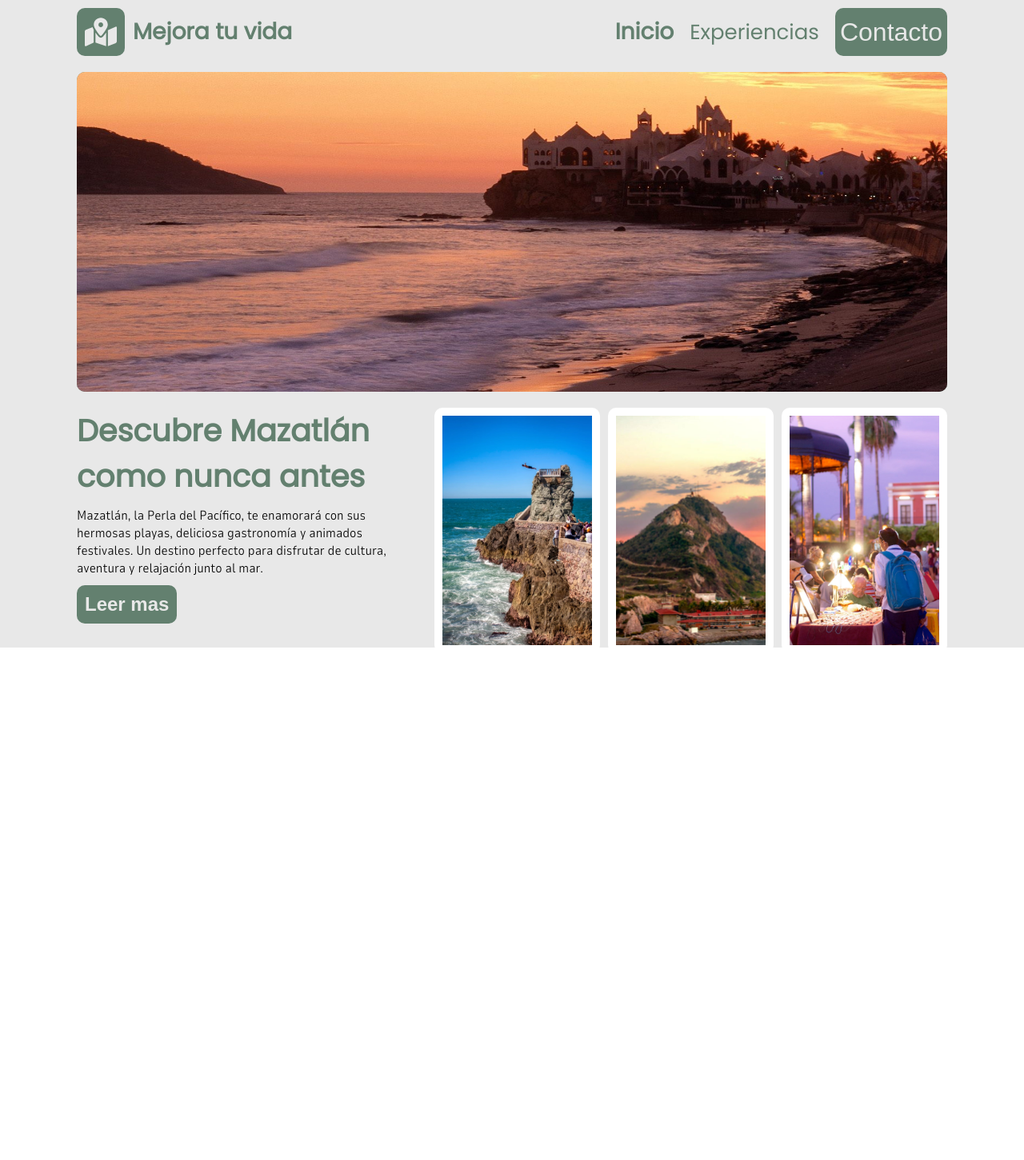
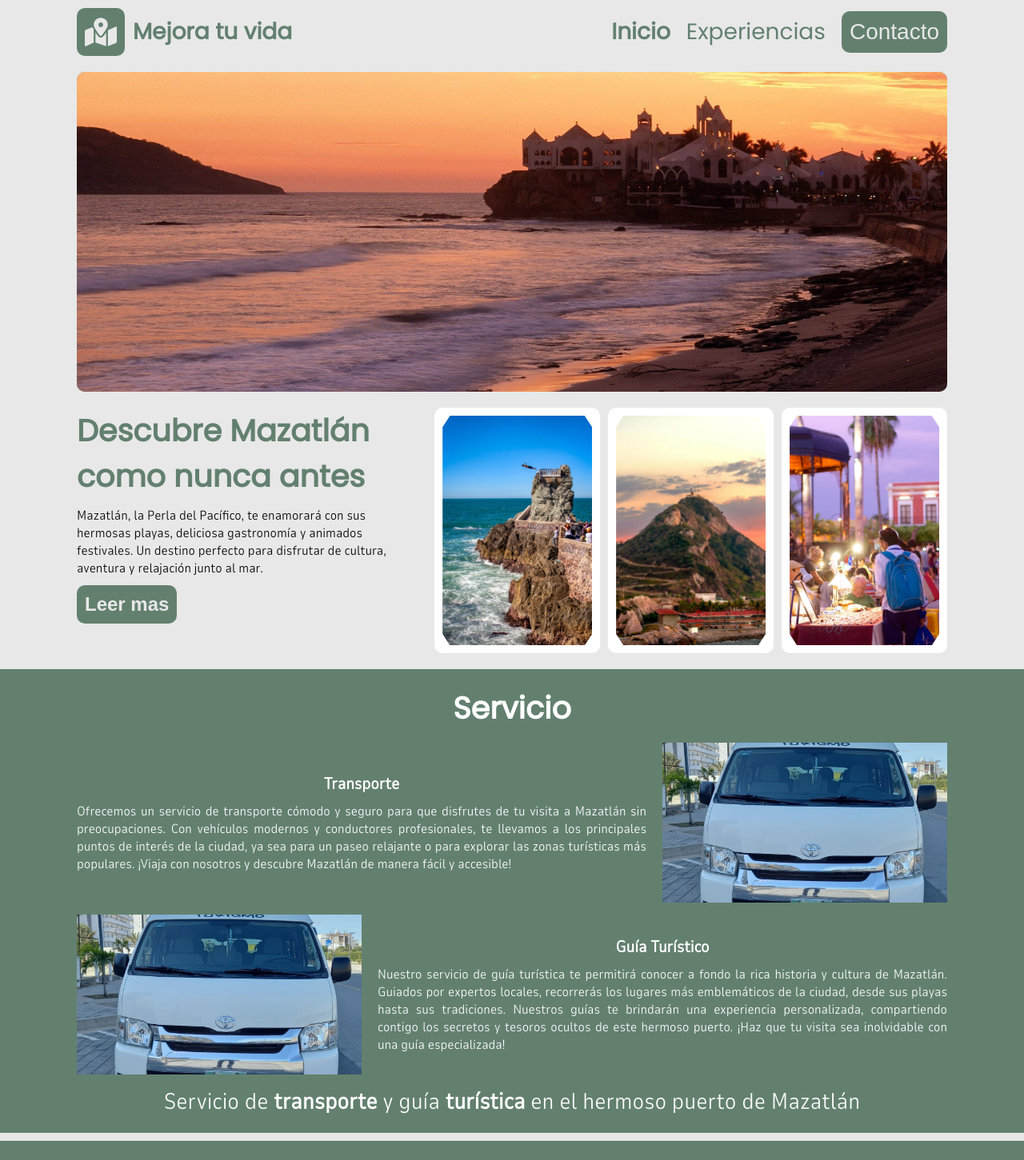
Before and after one commit to Tounka/landingMzt, a React (Create React App) app: page / in a window 1280 px wide. Shown: the top 1451 px of the page at 80% size. Before the commit the page ends 817 px from the top, so only its background shows below. Built offline with nearby package versions, Linux system fonts and the light colour scheme.

Commit message:
Se agrego seccion servicios

```diff
--- a/src/App.js
+++ b/src/App.js
@@ -1,5 +1,6 @@
 
 import { DisplayPrincipal } from './componentesGenerales/Displays';
+import { Footer } from './componentesGenerales/Footer';
 import { MenuHeader } from './componentesGenerales/MenuHeader';
 
 import './index.css';
@@ -12,6 +13,7 @@ function App() {
 
       <IndexSecciones />
 
+      <Footer />
     </DisplayPrincipal>
 
   );
--- a/src/componentesGenerales/Displays.jsx
+++ b/src/componentesGenerales/Displays.jsx
@@ -5,8 +5,8 @@ export const DisplayPrincipal = styled.div`
     flex-direction: column;
 
 
-    min-height: 100dvh;
-    width: 100dvw;
+    height: auto;
+    width: 100%;
     background-color: var(--ColorBlancoPrincipal);
     gap: 10px;
 
--- /dev/null
+++ b/src/componentesGenerales/Footer.jsx
@@ -0,0 +1,24 @@
+import styled from "styled-components";
+
+const ContenedorFooterStyled = styled.div`
+
+    background-color: var(--ColorVerdePrincipal);
+    width: 100%;
+    height: 100px;
+    display: flex;
+    justify-content: center;
+    align-items: center;
+
+    color: var(--ColorBlancoPrincipal);
+    font-size: 20px;
+    font-weight: bold;
+    text-align: center;
+`
+export const Footer = () => {
+    return(
+        <ContenedorFooterStyled>
+            Desarollado por Ramon Castillo <br />
+            6691382961
+        </ContenedorFooterStyled>
+    )
+}
--- a/src/componentesGenerales/MenuHeader.jsx
+++ b/src/componentesGenerales/MenuHeader.jsx
@@ -47,9 +47,26 @@ const BtnPrincipal = styled.button`
 `
 const BtnSecundario = styled(BtnPrincipal)`
     width: auto;
-    font-size: 32px;
+    height: auto;
+    padding: 10px;
+    font-size: 28px;
+    @media (max-width: 800px) {
+            font-size: 22px;
+        }
+
     &:hover{
-        font-size: 32px;
+        font-size: 28px;
+    }
+    @media (max-width: 800px) {
+        &:hover{
+        font-size: 22px;
+    }
+    }
+`
+const ContenedorInvisible = styled.div`
+    @media (max-width: 700px ) {
+
+     display: none;
     }
 `
 
@@ -59,6 +76,18 @@ const ContenedorSeccion = styled.div`
     height: 100%;
     align-items:center;
     gap: ${props => props.gap ? props.gap : '10px;'};
+    @media (max-width: 800px) {
+        gap: 10px;
+    }
+    p{
+
+        font-size: 28px;
+
+        @media (max-width: 800px) {
+            font-size: 22px;
+        }
+    }
+
 `
 export const MenuHeader = () => {
     const [scrolled, setScrolled] = useState(false);
@@ -91,12 +120,16 @@ export const MenuHeader = () => {
 
                 <ContenedorSeccion>
                     <BtnPrincipal> <FaMapMarkedAlt /> </BtnPrincipal>
-                    <TxtGenerico color= 'var(--ColorVerdePrincipal)' size= '28px' bold fontFamily='var(--FuentePrincipal)' > Mejora tu vida </TxtGenerico>
+                    <ContenedorInvisible>
+                        <TxtGenerico color= 'var(--ColorVerdePrincipal)'  bold fontFamily='var(--FuentePrincipal)' > Mejora tu vida </TxtGenerico>
+                    </ContenedorInvisible>
                 </ContenedorSeccion>
 
                 <ContenedorSeccion gap='20px'>
-                    <TxtGenerico onClick={() => scrollToSection('inicio')} color= 'var(--ColorVerdePrincipal)' size= '28px' bold pointer fontFamily='var(--FuentePrincipal)' > Inicio </TxtGenerico>
-                    <TxtGenerico color= 'var(--ColorVerdePrincipal)' size= '26px'  fontFamily='var(--FuentePrincipal)' > Experiencias </TxtGenerico>
+                    <TxtGenerico onClick={() => scrollToSection('inicio')} color= 'var(--ColorVerdePrincipal)'  bold pointer fontFamily='var(--FuentePrincipal)' > Inicio </TxtGenerico>
+                    <ContenedorInvisible>
+                        <TxtGenerico color= 'var(--ColorVerdePrincipal)'   fontFamily='var(--FuentePrincipal)' > Experiencias </TxtGenerico>
+                    </ContenedorInvisible>
                     <BtnSecundario>Contacto</BtnSecundario>
                 </ContenedorSeccion>
             </ContenedorHeader>
--- a/src/index.css
+++ b/src/index.css
@@ -6,12 +6,13 @@ body {
 }
 html {
   box-sizing: border-box;
+  height: auto;
 }
 *, *:before, *:after {
   box-sizing: inherit;
 }
 html, body, #root, .App{
-  min-height: 100%;
+  height: auto;
   font-family: 'FuentePrincipal';
 
 }
--- a/src/secciones/ImgEntrada.jsx
+++ b/src/secciones/ImgEntrada.jsx
@@ -9,6 +9,9 @@ const ContenedorImg = styled.div`
     overflow: hidden;
     border-radius: 10px;
     background-color: var(--ColorVerdePrincipal);
+
+
+
     img{
         width: 100%;
         height: 100%;
--- a/src/secciones/SeccionExperiencias.jsx
+++ b/src/secciones/SeccionExperiencias.jsx
@@ -10,9 +10,14 @@ import img3 from '../src/img/imgExperiencias3Ram.webp'
 const ContenedorExperiencias = styled.div`
     display: grid;
     grid-template-columns: 2fr 3fr;
-    height: 300px;
+    height: auto;
     width: 100%;
     gap: 20px;
+    @media (max-width: 1000px) {
+        grid-template-columns: 1fr;
+        grid-template-rows: 1fr auto;
+        height: auto;
+    }
 `
 const ContenedorComponentesIzquierda = styled(ContenedorComponentes)`
     flex-direction: column;
@@ -24,19 +29,29 @@ const ContenedorComponentesDerecha = styled(ContenedorComponentes)`
     display: grid;
     grid-template-columns: 1fr 1fr 1fr;
     gap: 10px;
+    @media (max-width: 550px) {
+        display: flex;
+        justify-content: center;
+        flex-wrap: wrap;
+    }
 `
 const ContenedorCard = styled.div`
     height: 100%;
     width: 100%;
 
+
     background-color: white;
     padding: 10px;
     border-radius: 10px;
+    @media (max-width: 550px) {
+        width: 200px;
+        height: 250px;
+    }
 `
 const ContenedorImg = styled.div`
     height: 100%;
     width: 100%;
-
+    clip-path: polygon(5% 0%, 95% 0%, 100% 5%, 100% 95%, 95% 100%, 5% 100%, 0% 95%, 0% 5%);
     img{
         height: 100%;
         width: 100%;
--- /dev/null
+++ b/src/secciones/SeccionServicios.jsx
@@ -0,0 +1,131 @@
+import styled from "styled-components";
+import { ContenedorGenerico } from "../componentesGenerales/Displays";
+import { ImgPicture } from "../componentesGenerales/ImgPicture";
+import { TxtGenerico } from "../componentesGenerales/Txt";
+import imgBan from '../src/img/imgBan.jpg'
+
+const ContenedorServicios = styled.div`
+    display: flex;
+    flex-direction: column;
+    align-items: center;
+    gap: 15px;
+    height: 100%;
+    width: 100%;
+    padding: 20px 0;
+`;
+
+const ContenedorSeccionsStyled = styled.div`
+    width: 100%;
+    height: auto;
+    align-items: center;
+    gap: 20px;
+
+    display: grid;
+    grid-template-columns: ${({ reverse }) => reverse ? '1fr 2fr' : '2fr 1fr'};
+
+    grid-template-areas: ${({ reverse }) => reverse ? '"image text"' : '"text image"'};
+
+    @media (max-width: 600px) {
+        display: flex;
+        flex-direction: column;
+
+    }
+`;
+
+const ContenedorIzquierdo = styled.div`
+    width: 100%;
+    height: 100%;
+    display: flex;
+    flex-direction: column;
+    gap: 10px;
+`;
+
+const TituloPrincipal = styled.h2`
+    font-size: 38px;
+    color: white;
+    font-weight: bold;
+    margin: 0;
+`;
+
+const Titulo = styled(TxtGenerico)`
+    font-size: 20px;
+    color: white;
+    font-weight: bold;
+    user-select: text;
+`;
+
+const TxtServicio = styled(TxtGenerico)`
+    font-size: ${props => props.size  ? props.size : '16px'};
+    text-align: ${props => props.center  ? 'center' : 'justify'};
+    color: white;
+    user-select: text;
+`;
+
+const ContenedorImg = styled(ContenedorIzquierdo)`
+    width: 100%;
+    max-height: 200px;
+    overflow: hidden;
+    object-fit: cover;
+    grid-area: image;
+
+    display: flex;
+    justify-content: center;
+    align-items: center;
+    img {
+        width: 100%;
+        height: 100%;
+    }
+    @media (max-width: 600px) {
+        max-height: 300px;
+
+    }
+`;
+
+const ContenedorSeccionServicio = styled.div`
+    width: 100%;
+    display: flex;
+    justify-content: center;
+    align-items: center;
+    background-color: var(--ColorVerdePrincipal);
+`;
+
+const Servicio = ({titulo, txt, src, reverse}) => {
+    return (
+        <ContenedorSeccionsStyled reverse={reverse}>
+            <div style={{ gridArea: "text" }}>
+                <ContenedorIzquierdo>
+                    <Titulo> {titulo} </Titulo>
+                    <TxtServicio>{txt}</TxtServicio>
+                </ContenedorIzquierdo>
+            </div>
+            <ContenedorImg>
+                <ImgPicture src={src} alt='Imagen servicio' />
+            </ContenedorImg>
+        </ContenedorSeccionsStyled>
+    );
+};
+
+export const SeccionServicios = () => {
+    return (
+        <ContenedorSeccionServicio>
+            <ContenedorGenerico id="servicios">
+                <ContenedorServicios>
+                    <TituloPrincipal>Servicio</TituloPrincipal>
+                    <Servicio
+                        src={imgBan}
+                        titulo='Transporte'
+                        txt='Ofrecemos un servicio de transporte cómodo y seguro para que disfrutes de tu visita a Mazatlán sin preocupaciones. Con vehículos modernos y conductores profesionales, te llevamos a los principales puntos de interés de la ciudad, ya sea para un paseo relajante o para explorar las zonas turísticas más populares. ¡Viaja con nosotros y descubre Mazatlán de manera fácil y accesible!'
+                    />
+                    <Servicio
+                        reverse
+                        src={imgBan}
+                        titulo='Guía Turístico'
+                        txt='Nuestro servicio de guía turística te permitirá conocer a fondo la rica historia y cultura de Mazatlán. Guiados por expertos locales, recorrerás los lugares más emblemáticos de la ciudad, desde sus playas hasta sus tradiciones. Nuestros guías te brindarán una experiencia personalizada, compartiendo contigo los secretos y tesoros ocultos de este hermoso puerto. ¡Haz que tu visita sea inolvidable con una guía especializada!'
+                    />
+
+                    <TxtServicio size= '28px' center> Servicio de <b> transporte </b> y guía <b> turística </b> en el hermoso puerto de Mazatlán </TxtServicio>
+                </ContenedorServicios>
+            </ContenedorGenerico>
+        </ContenedorSeccionServicio>
+    );
+};
--- a/src/secciones/index.jsx
+++ b/src/secciones/index.jsx
@@ -1,6 +1,7 @@
 import styled from "styled-components";
 import { ImgEntrada } from "./ImgEntrada";
 import { Experiencias } from "./SeccionExperiencias";
+import { SeccionServicios } from "./SeccionServicios";
 
 const ContenedorSecciones = styled.div`
     display: flex;
@@ -14,6 +15,7 @@ export const IndexSecciones = () => {
     <ContenedorSecciones>
         <ImgEntrada />
         <Experiencias />
+        <SeccionServicios />
     </ContenedorSecciones>
 
   );
```
Also changed, not shown: src/src/img/imgBan.jpg (added).
